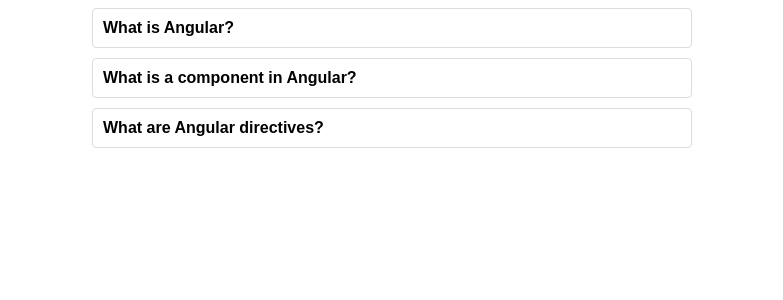
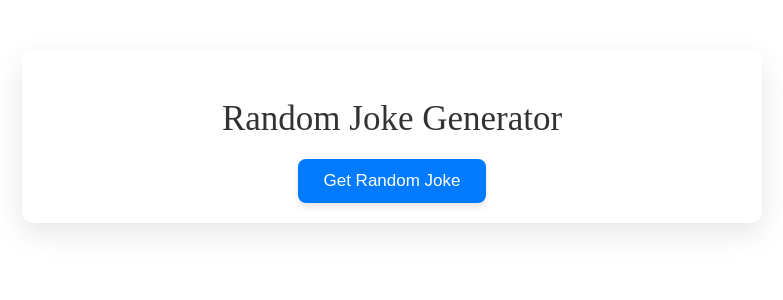
Before and after one commit to vannovich/30-days-of-angular, an Angular app: page / in a window 1280 px wide. Shown: the top 300 px of the page, without its empty margins (248-1031 px from the left). Built offline with nearby package versions, Linux system fonts and the light colour scheme.

Commit message:
Day 10 Random Joke Generator

```diff
--- a/src/app/app.config.ts
+++ b/src/app/app.config.ts
@@ -3,10 +3,13 @@
 
 import { routes } from './app.routes';
 import { provideClientHydration, withEventReplay } from '@angular/platform-browser';
+import { provideHttpClient, withFetch } from '@angular/common/http';
 
 export const appConfig: ApplicationConfig = {
   providers: [
     provideBrowserGlobalErrorListeners(),
-    provideRouter(routes), provideClientHydration(withEventReplay())
-  ]
+    provideRouter(routes),
+    provideClientHydration(withEventReplay()),
+    provideHttpClient(withFetch()),
+  ],
 };
--- a/src/app/app.html
+++ b/src/app/app.html
@@ -1 +1 @@
-<app-faq-accordion></app-faq-accordion>
+<app-joke-generator></app-joke-generator>
--- a/src/app/app.ts
+++ b/src/app/app.ts
@@ -3,12 +3,12 @@
 import { RouterOutlet } from '@angular/router';
 
 import { CommonModule } from '@angular/common';
-import { FaqAccordion } from './faq-accordion/faq-accordion';
+import { JokeGenerator } from './joke-generator/joke-generator';
 ;
 
 @Component({
   selector: 'app-root',
-  imports: [ FaqAccordion,FormsModule, CommonModule],
+  imports: [JokeGenerator,FormsModule, CommonModule],
   templateUrl: './app.html',
   styleUrl: './app.css',
   standalone: true
--- a/src/app/faq-accordion/faq-accordion.css
+++ /dev/null
@@ -1,27 +0,0 @@
-.faq-container {
-  max-width: 600px;
-  margin: 0 auto;
-  font-family: Arial, Helvetica, sans-serif;
-}
-
-.faq-item {
-  border: 1px solid #ddd;
-  border-radius: 4px;
-  margin-bottom: 10px;
-  padding: 10px;
-  cursor: pointer;
-  transition: background-color 0.3s;
-}
-
-.faq-item:hover {
-  background-color: #f9f9f9;
-}
-
-.faq-question {
-  font-weight: bold;
-}
-
-.faq-answer {
-  margin-top: 10px;
-  color: #555;
-}
--- a/src/app/faq-accordion/faq-accordion.html
+++ /dev/null
@@ -1,6 +0,0 @@
-<div class="faq-container" animate.enter>
-  <div class="faq-item" *ngFor="let faq of faqs; let i = index" (click)="toggleFAQ(i)">
-    <div class="faq-question">{{ faq.question }}</div>
-    <div class="faq-answer" *ngIf="i === openedIndex">{{ faq.answer }}</div>
-  </div>
-</div>
--- a/src/app/faq-accordion/faq-accordion.ts
+++ /dev/null
@@ -1,32 +0,0 @@
-import { CommonModule } from '@angular/common';
-import { Component } from '@angular/core';
-
-@Component({
-  selector: 'app-faq-accordion',
-  imports: [CommonModule],
-  templateUrl: './faq-accordion.html',
-  styleUrl: './faq-accordion.css',
-})
-export class FaqAccordion {
-  openedIndex: number | null = null;
-  faqs = [
-    {
-      question: 'What is Angular?',
-      answer: 'Angular is a platform for building mobile and desktop web applications.',
-    },
-    {
-      question: 'What is a component in Angular?',
-      answer:
-        'A component controls a patch of the screen called a view. Components are the main building block of Angular applications.',
-    },
-    {
-      question: 'What are Angular directives?',
-      answer:
-        'Directives are instructions in the DOM. Angular directives allow you to attach behavior to elements in the DOM.',
-    },
-  ];
-
-  toggleFAQ(index: number) {
-    this.openedIndex = this.openedIndex === index ? null : index;
-  }
-}
--- /dev/null
+++ b/src/app/joke-generator/joke-generator.css
@@ -0,0 +1,51 @@
+.joke-container{
+  text-align: center;
+  max-width: 700px;
+  margin: 50px auto;
+  padding: 20px;
+  border-radius: 12px;
+  box-shadow: 0 10px 30px rgba(0, 0, 0, 0.1);
+  background: #fff;
+}
+
+h2{
+  font-size: 35px;
+  color: #333;
+  margin-bottom: 20px;
+  font-weight: 500;
+}
+
+button{
+  padding: 12px 25px;
+  font-size: 17px;
+  background: #007bff;
+  color: #fff;
+  border: none;
+  border-radius: 8px;
+  cursor: pointer;
+  transition: all 0.3s ease;
+  box-shadow: 0 4px 6px rgba(0, 0, 0, 0.1);
+}
+
+button:hover{
+  background: #0056b3;
+  transform: translateY(-2px);
+}
+
+.loading{
+  font-size: 18px;
+  color: #888;
+  margin: 15px 0;
+  line-height: 25px;
+  text-align: left;
+}
+
+p strong{
+color: #007bff;
+}
+
+.error{
+  color: red;
+  font-weight: bold;
+  margin-top: 10px;
+}
--- /dev/null
+++ b/src/app/joke-generator/joke-generator.html
@@ -0,0 +1,16 @@
+<div class="joke-container">
+  <h2>Random Joke Generator</h2>
+  <button (click)="fetchJoke()">Get Random Joke</button>
+
+  <div class="loading" *ngIf="isLoading">Loading...</div>
+  <div *ngIf="errorMessage" class="error">{{errorMessage}}</div>
+
+  <div *ngIf="jokeSetup && !isLoading && !errorMessage">
+    <p>
+      Setup: <strong>{{ jokeSetup }}</strong>
+    </p>
+    <p>
+      Punchline: <strong>{{ jokePunchline }}</strong>
+    </p>
+  </div>
+</div>
--- /dev/null
+++ b/src/app/joke-generator/joke-generator.ts
@@ -0,0 +1,37 @@
+import { CommonModule } from '@angular/common';
+import { Component } from '@angular/core';
+import { Joke } from '../services/joke';
+
+@Component({
+  selector: 'app-joke-generator',
+  imports: [CommonModule],
+  templateUrl: './joke-generator.html',
+  styleUrl: './joke-generator.css',
+})
+export class JokeGenerator {
+  jokeSetup: string = '';
+  jokePunchline: string = '';
+  isLoading: boolean = false;
+  errorMessage: string = '';
+
+  constructor(private jokeService: Joke) {}
+
+  fetchJoke() {
+    this.isLoading = true;
+    this.errorMessage = '';
+
+    this.jokeService.getRandomJoke().subscribe({
+      next: (joke) => {
+        this.jokeSetup = joke.setup;
+        this.jokePunchline = joke.punchline;
+        this.isLoading = false;
+      },
+      error: () => {
+        this.errorMessage = 'Failed to fetch a joke. Please try again';
+        this.jokeSetup = '';
+        this.jokePunchline = '';
+        this.isLoading = false;
+      },
+    });
+  }
+}
--- /dev/null
+++ b/src/app/services/joke.ts
@@ -0,0 +1,16 @@
+import { HttpClient } from '@angular/common/http';
+import { Injectable } from '@angular/core';
+import { Observable } from 'rxjs';
+
+@Injectable({
+  providedIn: 'root',
+})
+export class Joke {
+  private apiUrl: string = 'http://official-joke-api.appspot.com/jokes/random';
+
+  constructor(private http: HttpClient) {}
+
+  getRandomJoke(): Observable<{setup: string; punchline: string}>{
+    return this.http.get<{setup: string; punchline: string}>(this.apiUrl);
+  }
+}
```
Also changed, not shown: src/app/faq-accordion/faq-accordion.animation.ts (deleted, +0 -26 lines), 2 other files (tests, documents, lock files or other folders).
